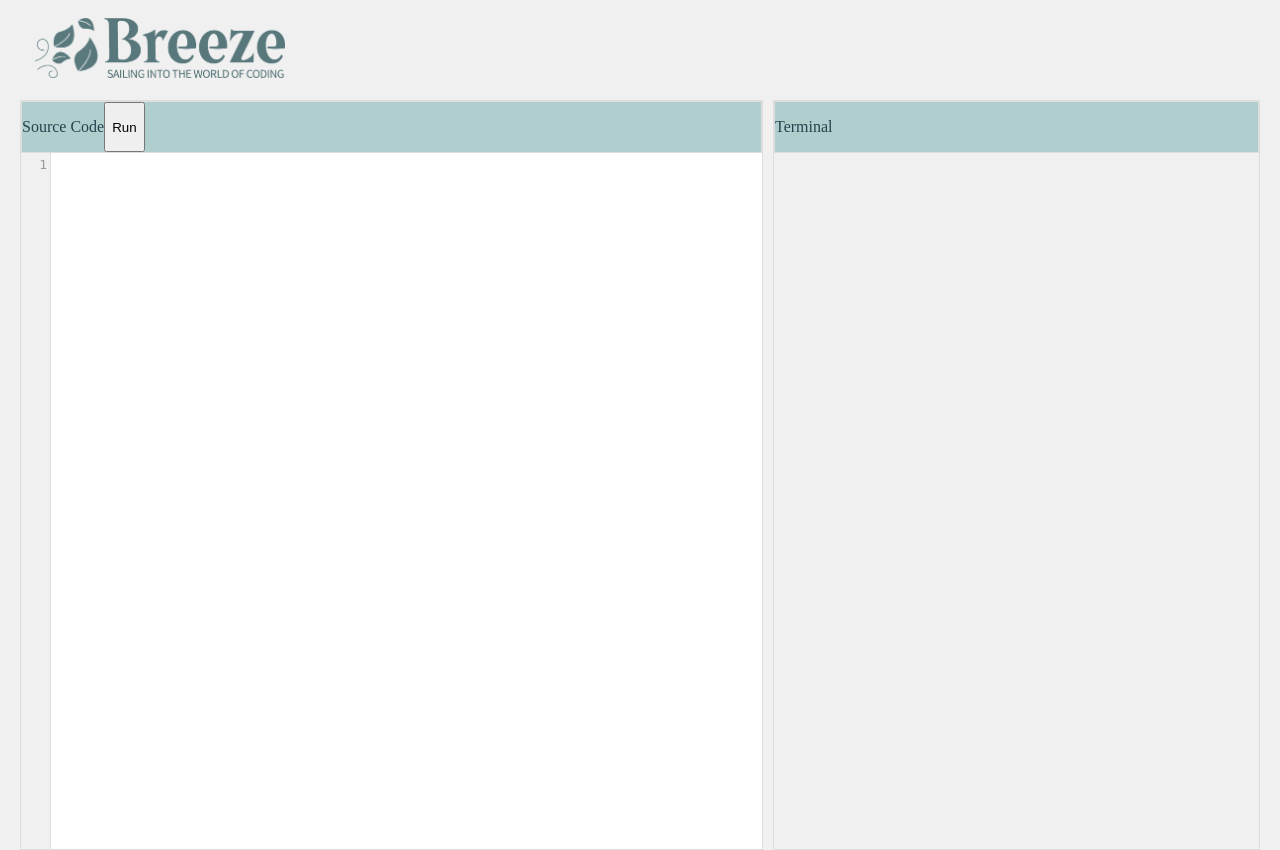
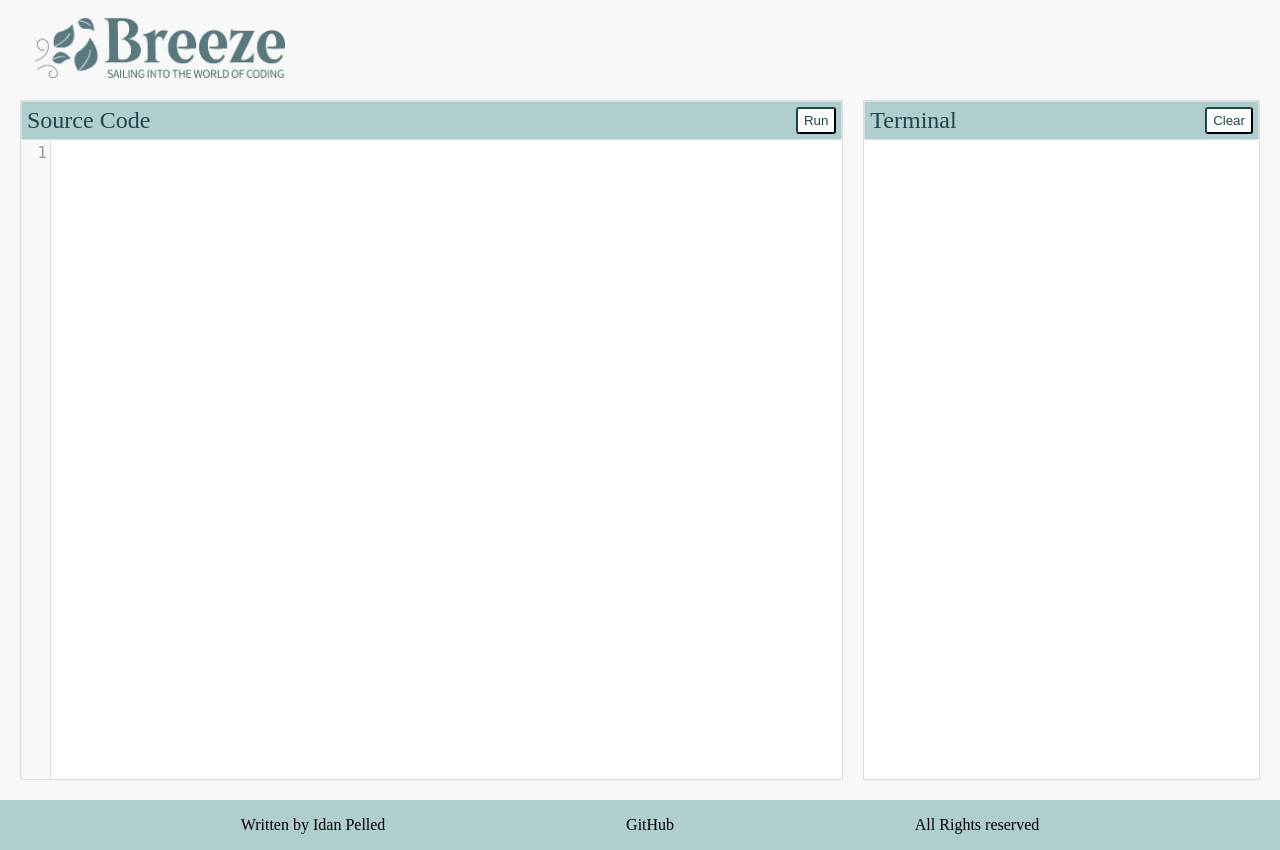
Before and after one commit to IdanPelled/breeze, a Python web app: template server/templates/index.html in a window 1280 px wide. Run offline with Jinja, Linux system fonts and the light colour scheme; the template is opened without the code that fills it, so the values that code supplies are empty; some libraries are stand-ins or nearby versions.

Commit message:
edit the ptoject structure

```diff
--- a/server/static/scripts/communicate.js
+++ b/server/static/scripts/communicate.js
@@ -2,7 +2,7 @@
 const socket = io.connect();
 
 socket.on('output', function(output) {
-    add_output(output);
+    AddOutput(output);
 });
 
 
@@ -11,7 +11,6 @@ function SendCode() {
     var code = codeEditor.getValue();
     var url = window.location.origin + "/execute";
 
-    clear_output();
     fetch(url, {
         method: 'POST',
         body: JSON.stringify({code: code}),
@@ -20,18 +19,18 @@ function SendCode() {
         },
     })
     .then(response => response.text())
-    .then(data => add_output(data))
+    .then(data => AddOutput(data))
     .catch(error => {
         console.error('Error:', error);
     });
 }
 
-function clear_output(content) {
+function ClearOutput() {
     var element = document.getElementById("output");
     element.innerHTML = "";
 }
 
-function add_output(content) {
+function AddOutput(content) {
     var paragraph = document.createElement("p");
     paragraph.textContent = content;
     document.getElementById("output").appendChild(paragraph);
--- a/server/static/style.css
+++ b/server/static/style.css
@@ -1,13 +1,22 @@
+:root {
+    --white: #fff;
+    --bg: #f8f8f8;
+    --teal-blue: #21444c;
+    --light-blue: #b0cecd;
+
+    --border: #ddd;
+}
+
 html {
-    background-color: #b0cecd;
+    background-color: var(--light-blue);
 }
 body {
     margin: 0;
     display: grid;
-    grid-template-columns: 3fr 2fr;
+    grid-template-columns: 2fr 1fr;
     grid-template-rows: 100px 1fr;
     min-height: 100vh;
-    background-color: #f0f0f0;
+    background-color: var(--bg);
 }
 
 header {
@@ -17,7 +26,7 @@ header {
     align-items: center;
     justify-content: space-between;
     padding: 10px;
-    background-color: #f0f0f0;
+    background-color: var(--bg);
 }
 
 header img {
@@ -29,7 +38,7 @@ header img {
 #code-frame {
     grid-column: 1 / 2;
     grid-row: 2;
-    margin: 0px 5px 0 20px;
+    margin: 0px 10px 20px 20px;
 }
 
 
@@ -38,7 +47,7 @@ header img {
     grid-row: 2;
     align-items: stretch;
     justify-content: center;
-    margin: 0px 20px 0 5px;
+    margin: 0px 20px 20px 10px;
 }
 
 #output {
@@ -53,25 +62,59 @@ header img {
     padding: 5px 0;
 }
 
+footer {
+    display: flex;
+    justify-content: space-evenly;
+    grid-column: 1 / span 2;
+
+    background-color: var(--light-blue);
+
+}
+
 #code-frame .CodeMirror {
     height: 100%;
     overflow: auto;
+    resize: none;
+
+    font-size: larger;
 }
 
 .CodeMirror-gutters {
-    background-color: #f0f0f0;
+    background-color: var(--bg);
 }
 
 .frame-header {
     display: flex;
     flex-direction: row;
-    border: 1px solid #ddd;
-    background-color: #b0cecd;
-    color: #21444c;
+    justify-content: space-between;
+
+    border: 1px solid var(--border);
+    background-color: var(--light-blue);
+    color: var(--teal);
 }
 
 .frame {
-    border: 1px solid #ddd;
+    border: 1px solid var(--border);
     display: flex;
     flex-direction: column;
+
+    background-color: var(--white);
 }
+
+.frame-header h2 {
+    display: inline;
+    margin: 5px;
+
+    color: var(--teal-blue);
+    font-weight: normal;
+}
+
+.frame-header button {
+    margin: 5px;
+
+    background-color: var(--white);
+    color: var(--teal-blue);
+    border-color: var(--teal-blue);
+    border-radius: 3px;
+
+}
--- a/server/templates/index.html
+++ b/server/templates/index.html
@@ -27,7 +27,7 @@
 
   <div id="code-frame" class="frame">
     <div class="frame-header">
-      <p>Source Code</p>
+      <h2>Source Code</h2>
       <button onclick="SendCode()">Run</button>
     </div>
     <textarea id="code" class="codemirror-textarea"></textarea>
@@ -35,10 +35,18 @@
 
   <div id="terminal-frame" class="frame">
     <div class="frame-header">
-      <p>Terminal</p>
+      <h2>Terminal</h2>
+      <button onclick="ClearOutput()">Clear</button>
     </div>
     <div id="output"></div>
   </div>
+
+  <footer>
+    <p>Written by Idan Pelled</p>
+    <p>GitHub</p>
+    <p>All Rights reserved</p>
+
+  </footer>
 
   <!-- CodeMirror -->
   <script src="{{ url_for('static', filename='scripts/code.js') }}"></script>
```
Also changed, not shown: server/main.py (+3 -44 lines).
